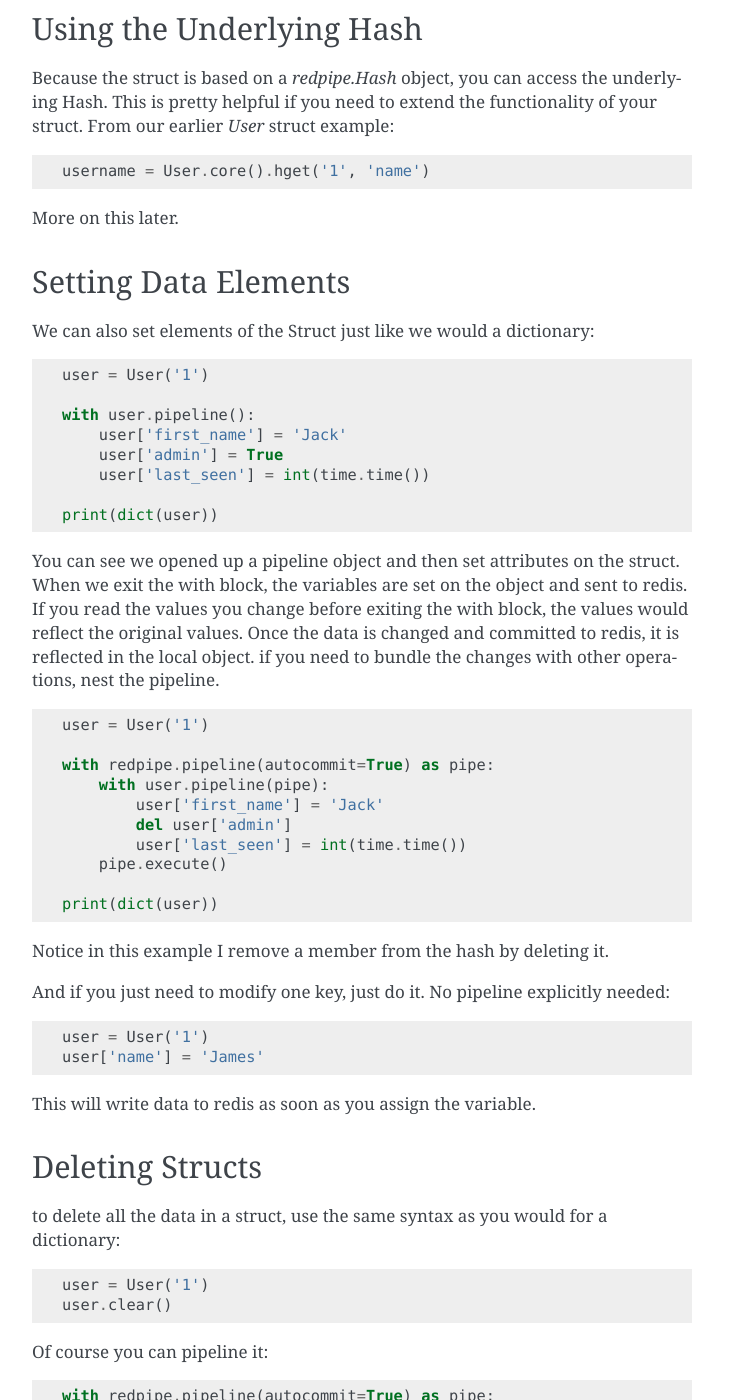
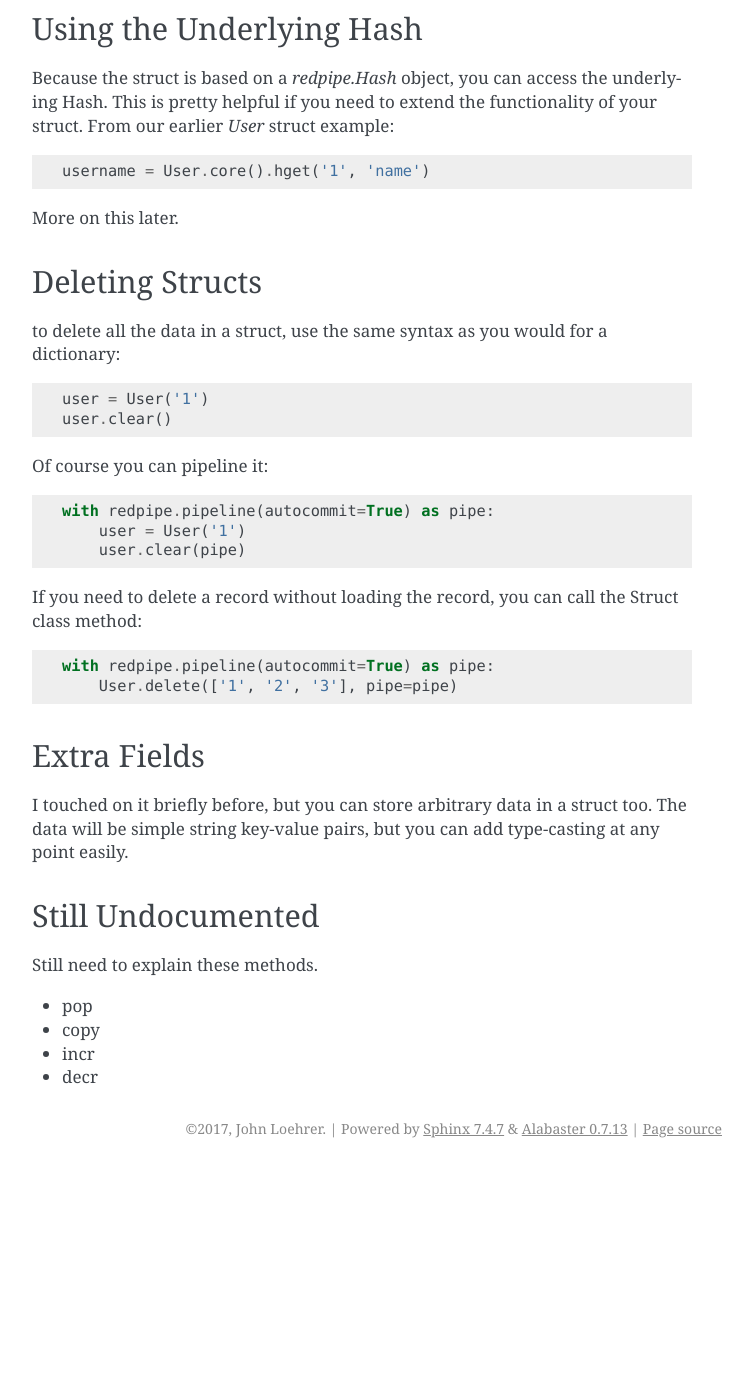
Before and after one commit to 72squared/redpipe, a Sphinx documentation site: the page built from docs/structs.rst, in a window 1280 px wide and 1400 px high, scrolled down 2772 px. Shown: the whole window, without its empty margins (388-1141 px from the left). Built offline with Sphinx 7.4.7, drawn with Linux system fonts in a browser that asks for light colours; pages that are not in the unit, such as notebooks, are missing from menus; the version number could not be read and is left out; after the commit the page ends 3940 px from its top, so only the background shows below that; some of the changed text lies outside the part shown.

Commit message:
support for delete

```diff
--- a/docs/structs.rst
+++ b/docs/structs.rst
@@ -127,7 +127,7 @@
 
     with redpipe.pipeline(autocommit=True) as pipe:
         users = [User('1', pipe=pipe), User('2', pipe=pipe)]
-        users[0].change(name='Bobby', last_seen=int(time()), pipe=pipe)
+        users[0].update({'name':'Bobby', 'last_seen': int(time())}, pipe=pipe)
         users[1].remove(['last_seen'])
 
     print("second batch: %s" % [dict(u1), dict(u2)])
@@ -137,6 +137,7 @@
 Or we can remove fields we no longer want.
 
 Fields that are undefined can still be accessed as basic strings.
+
 
 Using the Underlying Hash
 -------------------------
@@ -149,52 +150,6 @@
     username = User.core().hget('1', 'name')
 
 More on this later.
-
-Setting Data Elements
----------------------
-We can also set elements of the Struct just like we would a dictionary:
-
-.. code:: python
-
-    user = User('1')
-
-    with user.pipeline():
-        user['first_name'] = 'Jack'
-        user['admin'] = True
-        user['last_seen'] = int(time.time())
-
-    print(dict(user))
-
-You can see we opened up a pipeline object and then set attributes on the struct.
-When we exit the with block, the variables are set on the object and sent to redis.
-If you read the values you change before exiting the with block, the values would reflect the original values.
-Once the data is changed and committed to redis, it is reflected in the local object.
-if you need to bundle the changes with other operations, nest the pipeline.
-
-
-.. code:: python
-
-    user = User('1')
-
-    with redpipe.pipeline(autocommit=True) as pipe:
-        with user.pipeline(pipe):
-            user['first_name'] = 'Jack'
-            del user['admin']
-            user['last_seen'] = int(time.time())
-        pipe.execute()
-
-    print(dict(user))
-
-Notice in this example I remove a member from the hash by deleting it.
-
-And if you just need to modify one key, just do it. No pipeline explicitly needed:
-
-.. code:: python
-
-    user = User('1')
-    user['name'] = 'James'
-
-This will write data to redis as soon as you assign the variable.
 
 
 Deleting Structs
@@ -215,13 +170,28 @@
         user = User('1')
         user.clear(pipe)
 
-I want to create an easy way to delete a Struct without having to read it first.
-I could access the core but that seems kludgy.
-First class support coming.
-Stay tuned.
+If you need to delete a record without loading the record, you can call the Struct class method:
+
+.. code:: python
+
+    with redpipe.pipeline(autocommit=True) as pipe:
+        User.delete(['1', '2', '3'], pipe=pipe)
+
+
 
 
 Extra Fields
 ------------
 I touched on it briefly before, but you can store arbitrary data in a struct too.
 The data will be simple string key-value pairs, but you can add type-casting at any point easily.
+
+
+Still Undocumented
+------------------
+
+Still need to explain these methods.
+
+* pop
+* copy
+* incr
+* decr
```
Also changed, not shown: test.py (+14 -0 lines), 2 other files.
